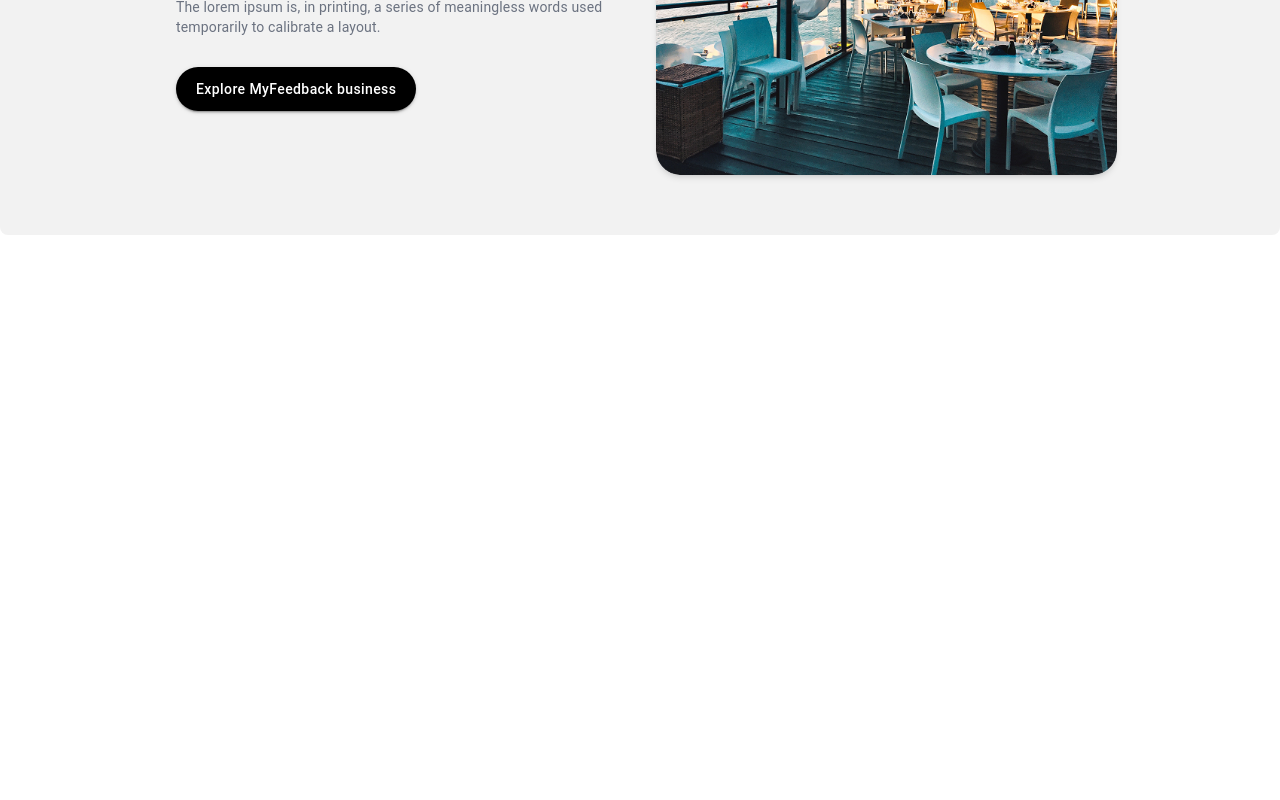
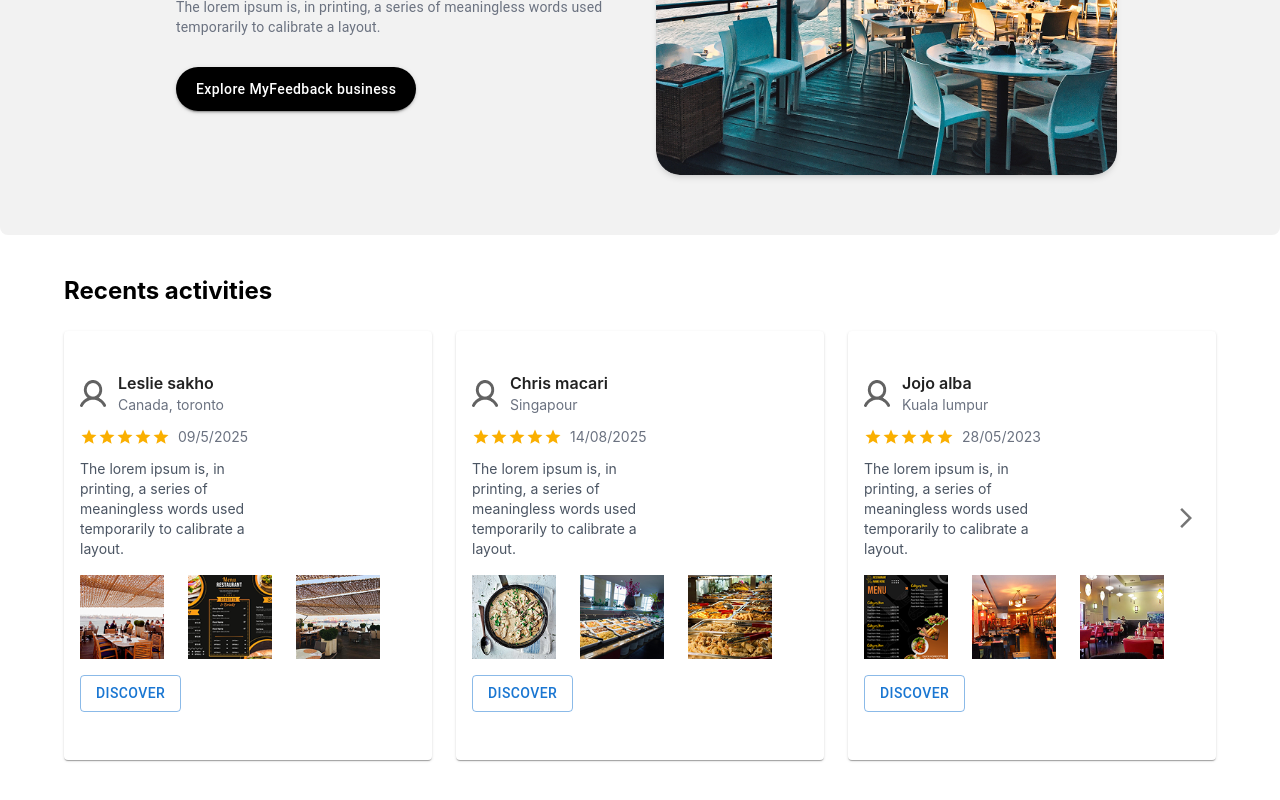
Before and after one commit to Shohan11369/React-assignment-03, a React (Vite) app: page / in a window 1280 px wide. Shown: the part 2438-3238 px from the top of the page. Before the commit the page ends 2753 px from the top, so only its background shows below. Built offline with nearby package versions, Linux system fonts and the light colour scheme.

Commit message:
Add all RcentActivities ,and change button hover backgraound color

```diff
--- a/src/components/ReUseable/ActivityCard.jsx
+++ b/src/components/ReUseable/ActivityCard.jsx
@@ -47,7 +47,8 @@ function ActivityCard({ name, location, date, rating, description, images }) {
           <div className="flex justify-center lg:justify-start w-full">
             <Button
               variant="outlined"
-              className="rounded-full border-black normal-case"
+              className="rounded-full bg-blue-400 border-black normal-case
+               hover:bg-blue-500 hover:border-blue-600 hover:text-white transition"
             >
               Discover
             </Button>
--- a/src/components/RecentActivities.jsx
+++ b/src/components/RecentActivities.jsx
@@ -38,7 +38,24 @@ function RecentActivities() {
     console.log("Right arrow clicked!");
   };
 
-  return <section className="w-full py-10 px-6 "></section>;
+  return (
+    <section className="w-full py-10 px-6 ">
+      <div className="relative mr-10 ml-10">
+        <h2 className="flex items-center justify-center lg:justify-start text-2xl font-bold mb-6">
+          Recents activities
+        </h2>
+
+        <div className="grid grid-cols-1 md:grid-cols-3 gap-6">
+          {activities.map((activity, index) => (
+            <ActivityCard key={index} {...activity} />
+          ))}
+        </div>
+
+        {/* Right Arrow */}
+        <ArrowButton direction="right" onClick={handleNext} />
+      </div>
+    </section>
+  );
 }
 
 export default RecentActivities;
```
